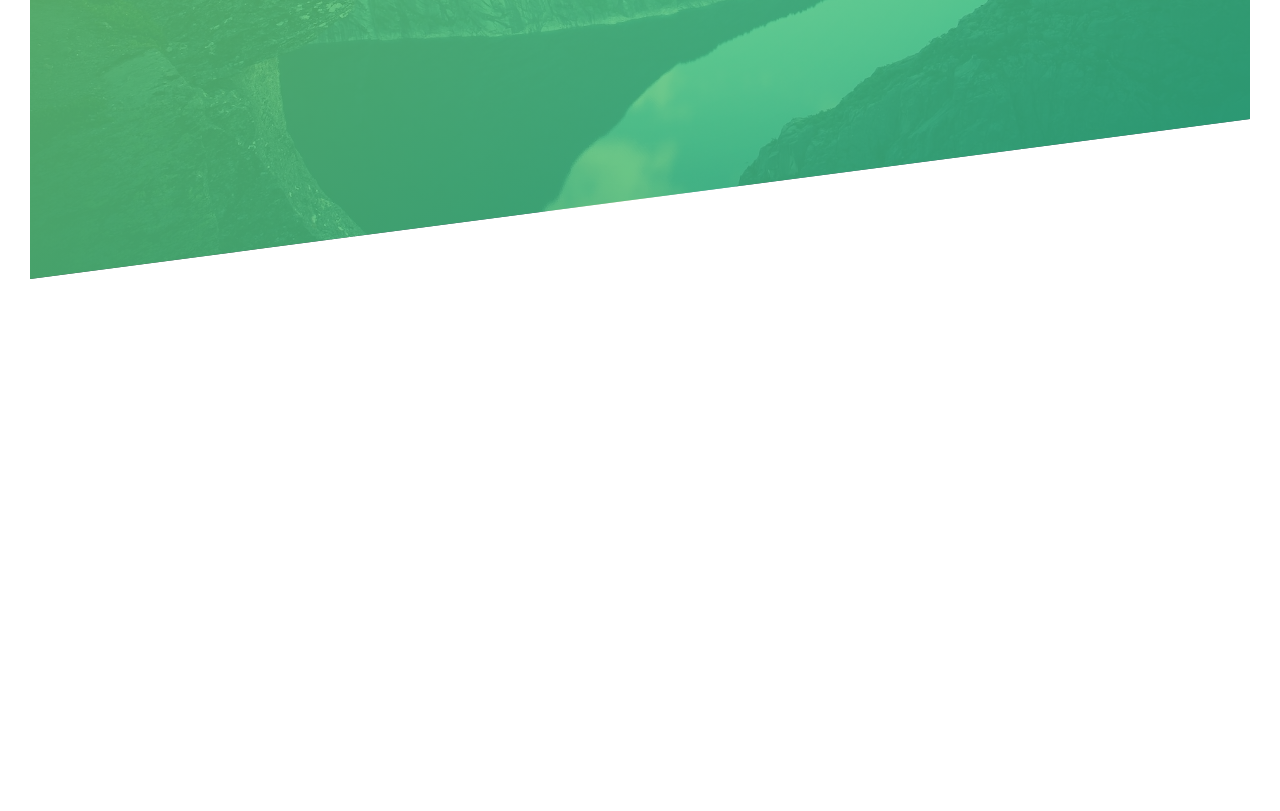
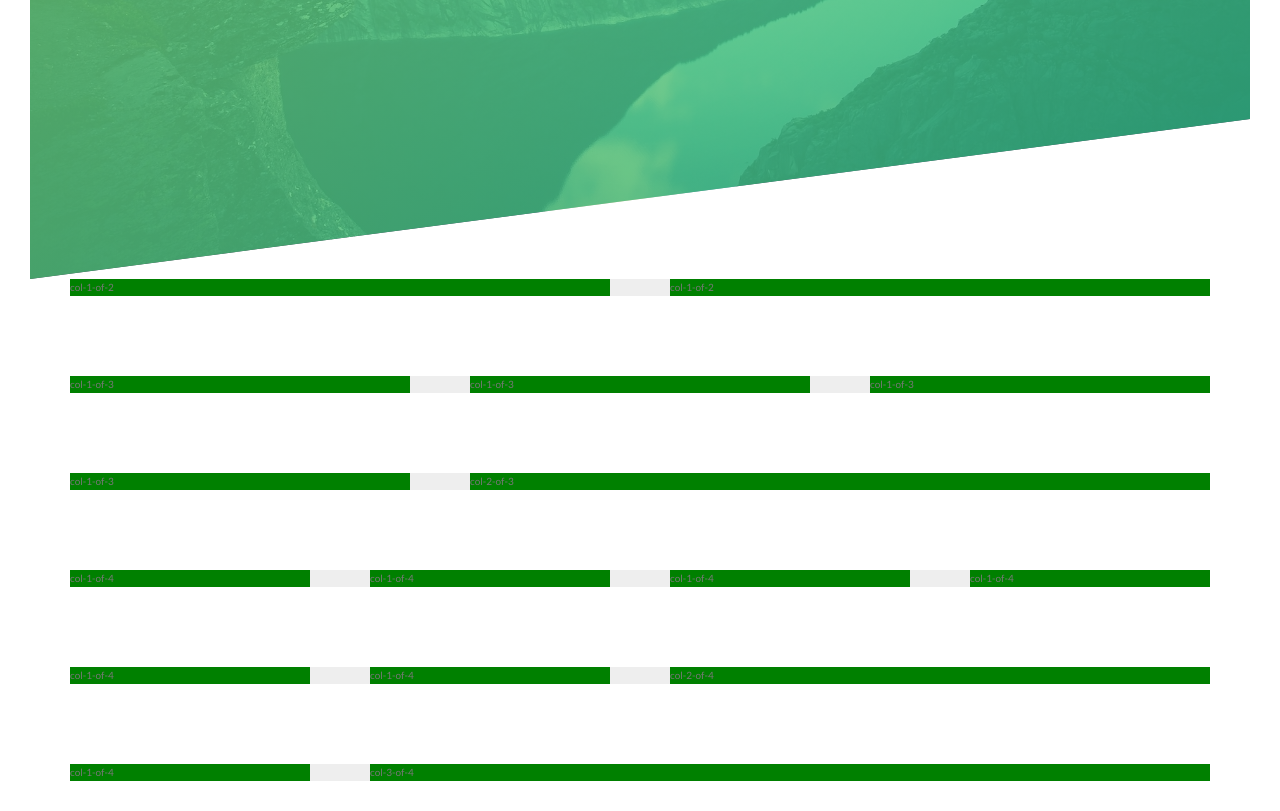
Before and after one commit to RianaFerreira/advance-css-concepts, a website: page index.html in a window 1280 px wide. Shown: the part 511-1322 px from the top of the page. Before the commit the page ends 820 px from the top, so only its background shows below. Drawn offline with Linux system fonts and the light colour scheme.

Commit message:
Basic grid layout

```diff
--- a/index.html
+++ b/index.html
@@ -6,7 +6,6 @@
 
         <link href="https://fonts.googleapis.com/css?family=Lato:100,300,400,700,900" rel="stylesheet">
 
-        <link rel="stylesheet" href="css/icon-font.css">
         <link rel="stylesheet" href="css/main.css">
         <link rel="shortcut icon" type="image/png" href="img/favicon.png">
 
@@ -36,5 +35,41 @@
 
       </header>
 
+      <!-- GRID LAYOUT -->
+      <section class="grid-test">
+        <div class="row">
+          <div class="col-1-of-2">col-1-of-2</div>
+          <div class="col-1-of-2">col-1-of-2</div>
+        </div>
+
+        <div class="row">
+          <div class="col-1-of-3">col-1-of-3</div>
+          <div class="col-1-of-3">col-1-of-3</div>
+          <div class="col-1-of-3">col-1-of-3</div>
+        </div>
+
+        <div class="row">
+          <div class="col-1-of-3">col-1-of-3</div>
+          <div class="col-2-of-3">col-2-of-3</div>
+        </div>
+
+        <div class="row">
+          <div class="col-1-of-4">col-1-of-4</div>
+          <div class="col-1-of-4">col-1-of-4</div>
+          <div class="col-1-of-4">col-1-of-4</div>
+          <div class="col-1-of-4">col-1-of-4</div>
+        </div>
+
+        <div class="row">
+          <div class="col-1-of-4">col-1-of-4</div>
+          <div class="col-1-of-4">col-1-of-4</div>
+          <div class="col-2-of-4">col-2-of-4</div>
+        </div>
+
+        <div class="row">
+          <div class="col-1-of-4">col-1-of-4</div>
+          <div class="col-3-of-4">col-3-of-4</div>
+        </div>
+      </section>
     </body>
 </html>
--- a/sass/abstracts/_mixins.scss
+++ b/sass/abstracts/_mixins.scss
@@ -0,0 +1,8 @@
+// append a psuedo element after the element, which will then clear the floats
+@mixin clearfix {
+  &::after {
+    content: "";
+    display: table;
+    clear: both;
+  }
+}
--- a/sass/abstracts/_variables.scss
+++ b/sass/abstracts/_variables.scss
@@ -6,4 +6,7 @@ $color-grey-dark: #777;
 $color-white: #fff;
 $color-black: #000;
 
-/* FONT */
+/********************* GRID **********************/
+$grid-width: 114rem;
+$gutter-vertical: 8rem;
+$gutter-horizontal: 6rem;
--- /dev/null
+++ b/sass/layout/_grid.scss
@@ -0,0 +1,44 @@
+.row {
+  max-width: $grid-width;         // 1140px new default
+  background-color: #eee;
+  margin: 0 auto;
+
+  &:not(:last-child) {
+    margin-bottom: $gutter-vertical;
+  }
+
+  @include clearfix;
+
+  [class^="col-"] {
+    background-color: green;
+    float: left;
+
+    &:not(:last-child) {
+      margin-right: $gutter-horizontal;
+    }
+  }
+
+  .col-1-of-2 {
+    width: calc((100% - #{$gutter-horizontal}) / 2);
+  }
+
+  .col-1-of-3 {
+    width: calc((100% - 2 * #{$gutter-horizontal}) / 3);
+  }
+
+  .col-2-of-3 {
+    width: calc(2 * ((100% - 2 * #{$gutter-horizontal}) / 3) + #{$gutter-horizontal});
+  }
+
+  .col-1-of-4 {
+    width: calc((100% - 3 * #{$gutter-horizontal}) / 4);
+  }
+
+  .col-2-of-4 {
+    width: calc(2 * ((100% - 3 * #{$gutter-horizontal}) / 4) + #{$gutter-horizontal});
+  }
+
+  .col-3-of-4 {
+    width: calc(3 * ((100% - 3 * #{$gutter-horizontal}) / 4) + (2 * #{$gutter-horizontal}));
+  }
+}
--- a/sass/main.scss
+++ b/sass/main.scss
@@ -15,6 +15,7 @@
 @import "components/button";
 
 /* LAYOUT - each component of the global layout */
+@import "layout/grid";
 @import "layout/header";
 
 /* PAGES - styles specific to each page in the app */
```
Also changed, not shown: README.md, css/main.css.
